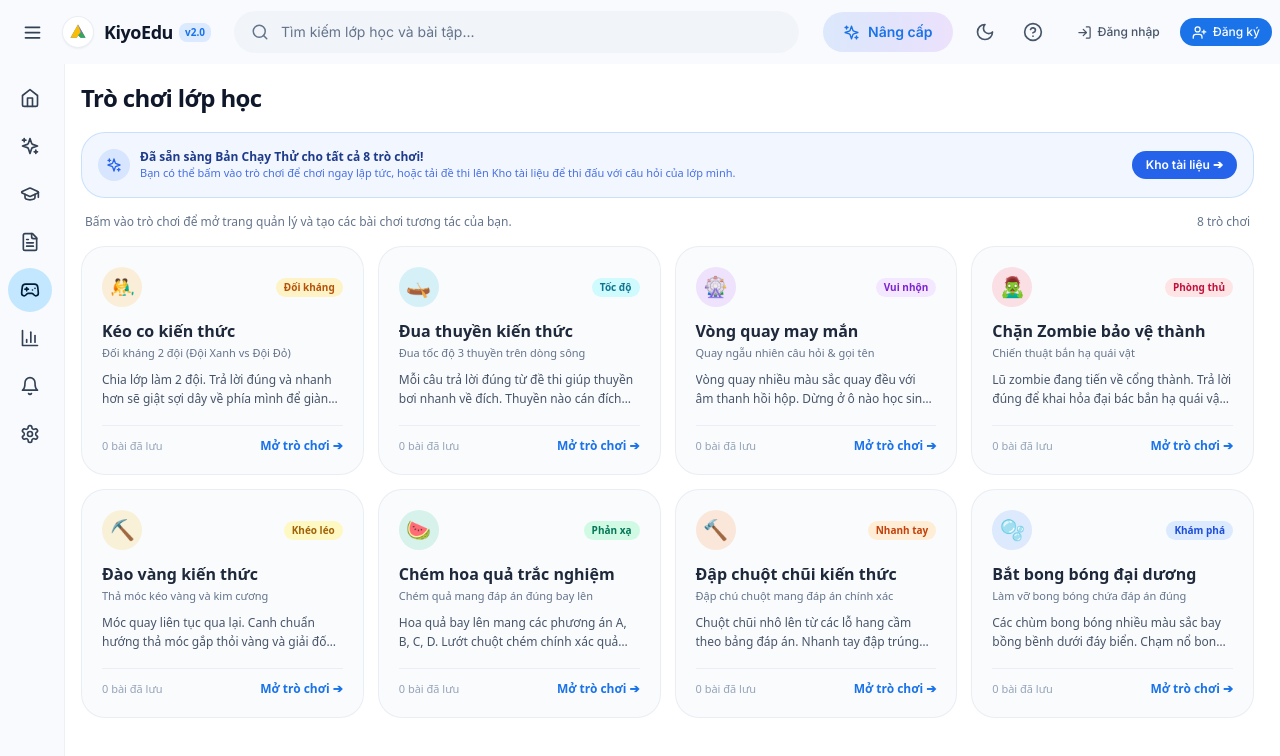
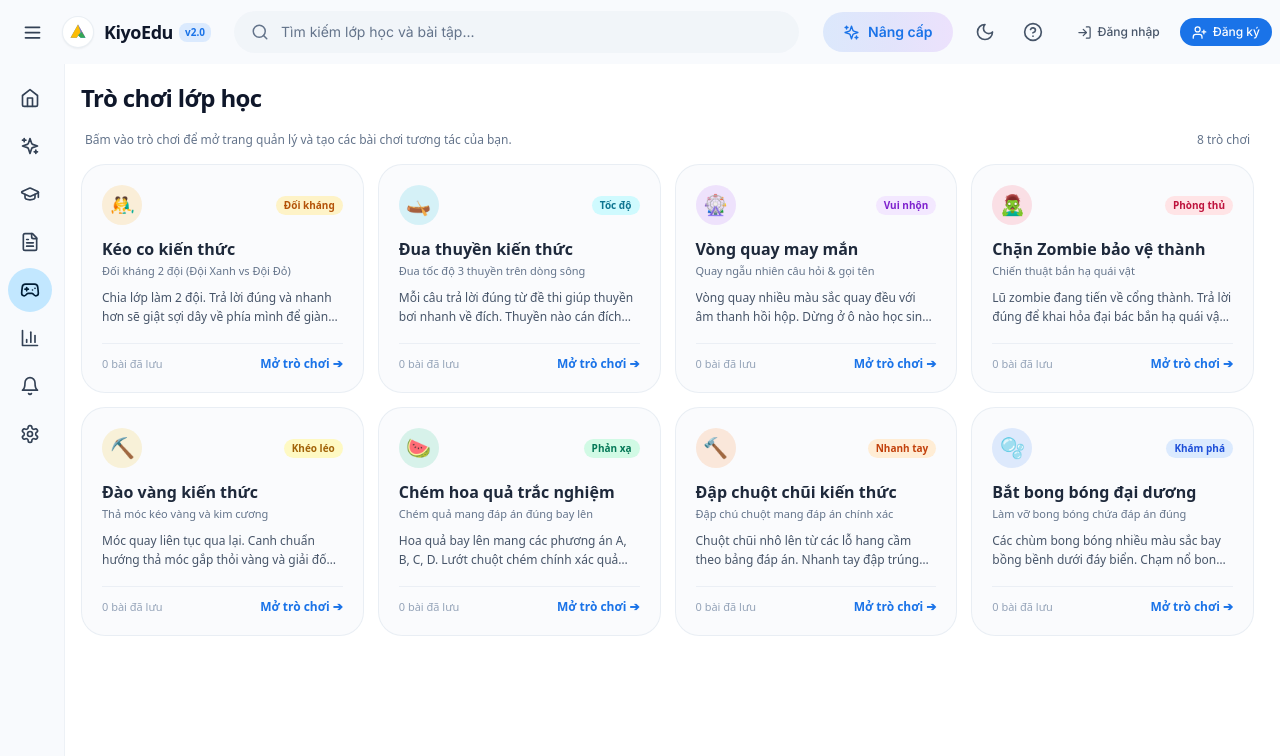
Before and after one commit to nguyenede/edu, a Next.js app in the folder web-hoc-tap/frontend/: page /app/games in a window 1280 px wide. Shown: the top 756 px of the page. Built offline with nearby package versions, Linux system fonts and the light colour scheme.

Commit message:
fix(games): remove trial games banner from games hub page

```diff
--- a/web-hoc-tap/frontend/src/app/app/games/page.tsx
+++ b/web-hoc-tap/frontend/src/app/app/games/page.tsx
@@ -26,7 +26,6 @@ import {
 } from '@/lib/gameQuestionHelper';
 import {
   Gamepad2,
-  Sparkles,
   Trophy,
   Settings,
   Plus,
@@ -712,29 +711,6 @@ export default function GamesHubPage() {
         ) : (
           /* LEVEL 1: OVERALL 8 GAMES CATALOG HUB */
           <div className="space-y-4">
-            {exams.length === 0 && !isLoading && (
-              <div className="p-4 rounded-2xl bg-blue-50/80 dark:bg-blue-950/30 border border-blue-200/80 dark:border-blue-900/50 flex flex-col sm:flex-row sm:items-center justify-between gap-3 text-xs text-blue-900 dark:text-blue-200">
-                <div className="flex items-center gap-2.5">
-                  <span className="w-8 h-8 rounded-xl bg-blue-500/15 text-blue-600 dark:text-blue-400 flex items-center justify-center font-bold text-sm shrink-0">
-                    <Sparkles size={16} />
-                  </span>
-                  <div>
-                    <span className="font-bold">Đã sẵn sàng Bản Chạy Thử cho tất cả 8 trò chơi!</span>
-                    <p className="text-[11px] text-blue-700/80 dark:text-blue-300/80">
-                      Bạn có thể bấm vào trò chơi để chơi ngay lập tức, hoặc tải đề thi lên Kho tài liệu để thi đấu với câu hỏi của lớp mình.
-                    </p>
-                  </div>
-                </div>
-                <button
-                  type="button"
-                  onClick={() => router.push('/documents')}
-                  className="px-3.5 py-1.5 rounded-xl bg-blue-600 hover:bg-blue-700 text-white font-semibold whitespace-nowrap cursor-pointer transition-colors shadow-xs self-end sm:self-center text-xs"
-                >
-                  Kho tài liệu ➔
-                </button>
-              </div>
-            )}
-
             <div className="flex items-center justify-between text-xs text-slate-500 dark:text-zinc-400 px-1">
               <span>
                 Bấm vào trò chơi để mở trang quản lý và tạo các bài chơi tương tác của bạn.
```
